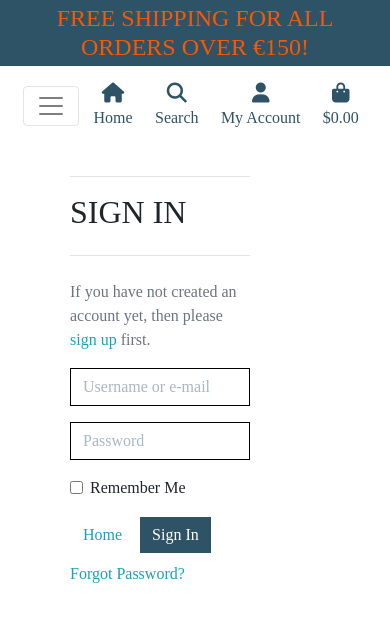
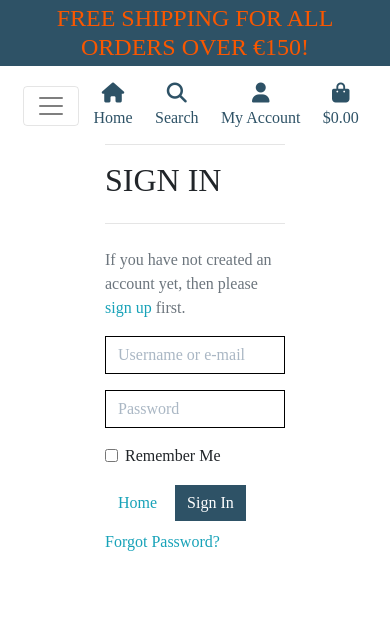
Before and after one commit to kenweechin/the_grind_house, a Django app: page /accounts/login/ in a window 390 px wide. Shown: the top 622 px of the page. Run offline with Django 3.2, Linux system fonts and the light colour scheme; some libraries are stand-ins or nearby versions.

Commit message:
Adjusted allauth forms alignment in small and medium screen resolution

```diff
--- a/static/css/base.css
+++ b/static/css/base.css
@@ -493,6 +493,10 @@ div.form-control.quantity {
     .increment-qty, .decrement-qty {
         padding: .2rem, .5rem !important;
     }
+
+    .allauth-form-inner-content {
+        padding-top: 8rem;
+    }
 }
 
 @media (max-width: 768px) {
--- a/templates/allauth/account/base.html
+++ b/templates/allauth/account/base.html
@@ -4,7 +4,7 @@
     <div class="container header-container">
         <div class="overlay">
             <div class="row">
-                <div class="col-6 offset-2">
+                <div class="col-6 offset-3">
                     <div class="allauth-form-inner-content">
                         {% block inner_content %}
                         {% endblock %}
```
